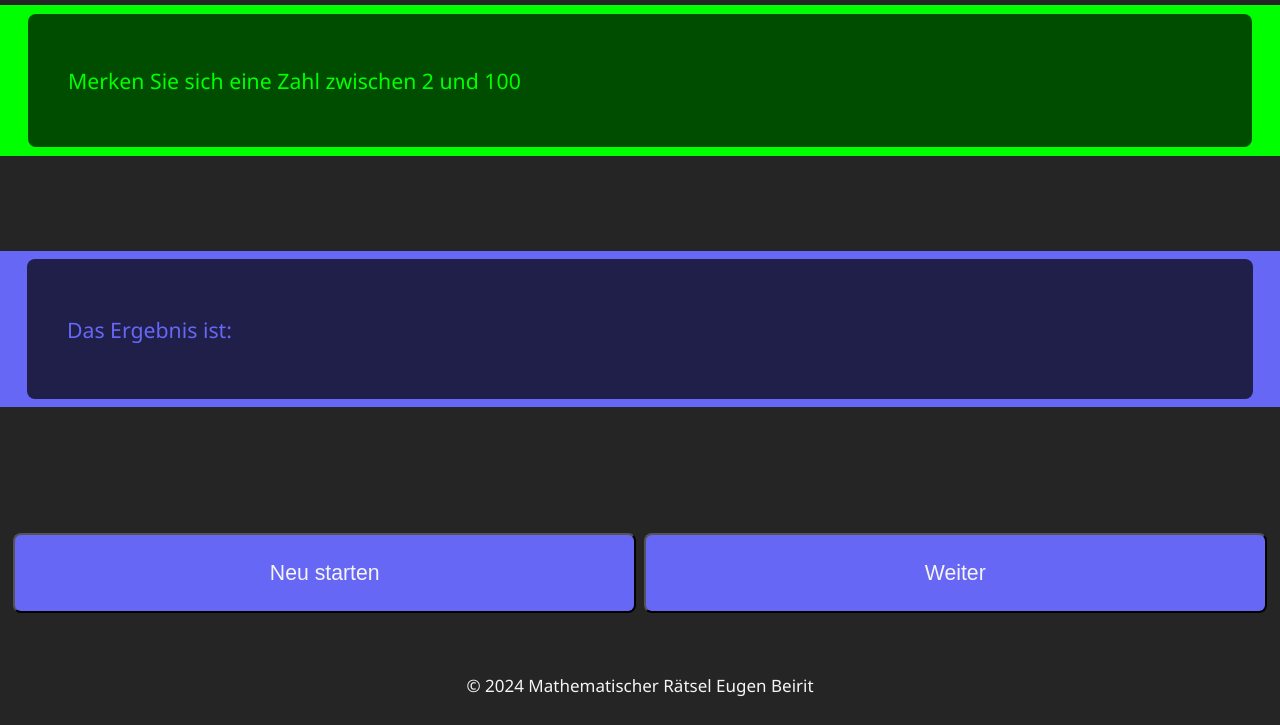
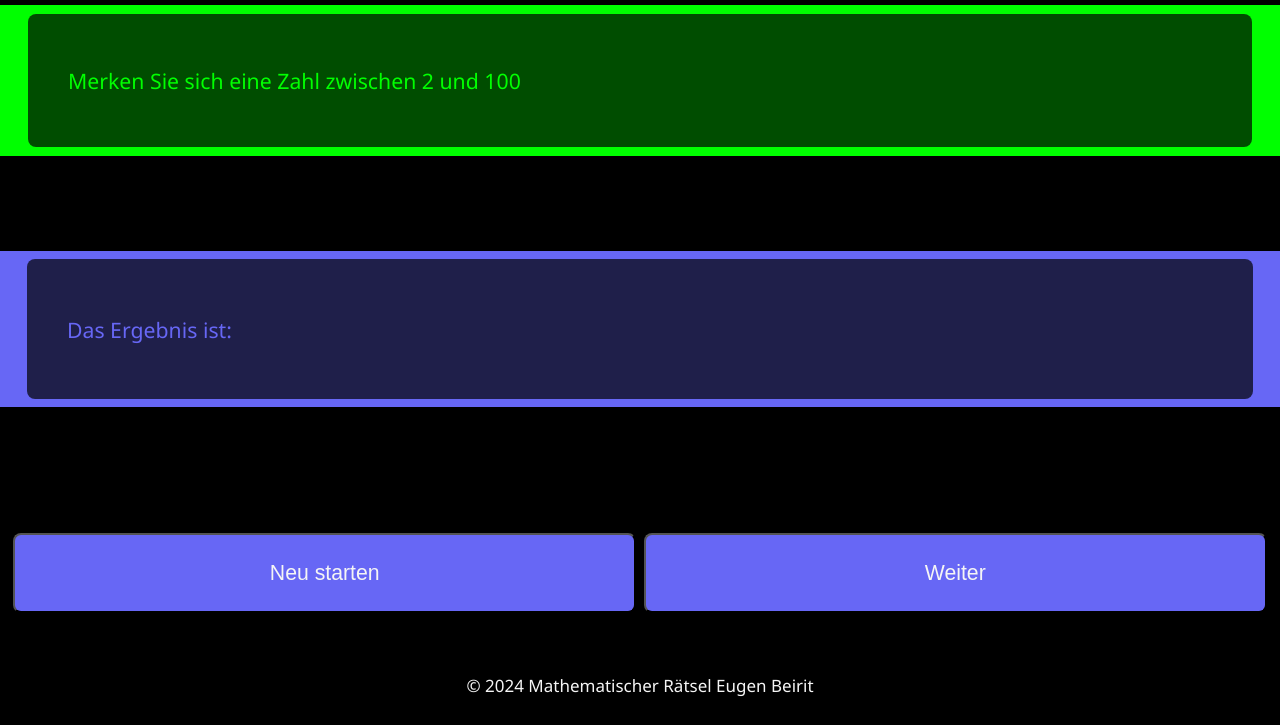
Before and after one commit to enbt0909/math-riddle, a plain HTML site: page index.html in a window 1280 px wide. Shown: the part 75-800 px from the top of the page. Drawn offline with Linux system fonts and the light colour scheme.

Commit message:
bg-color

```diff
--- a/style.css
+++ b/style.css
@@ -4,7 +4,7 @@
     --border-radius: .5rem;
 
     --color-dark: #000000b2;
-    --color-black: #000000da;
+    --color-black: #000000;
     --color-blue: #6767f5;
     --color-green: #00ff00;
     --color-white: #f5f5f5;
```
